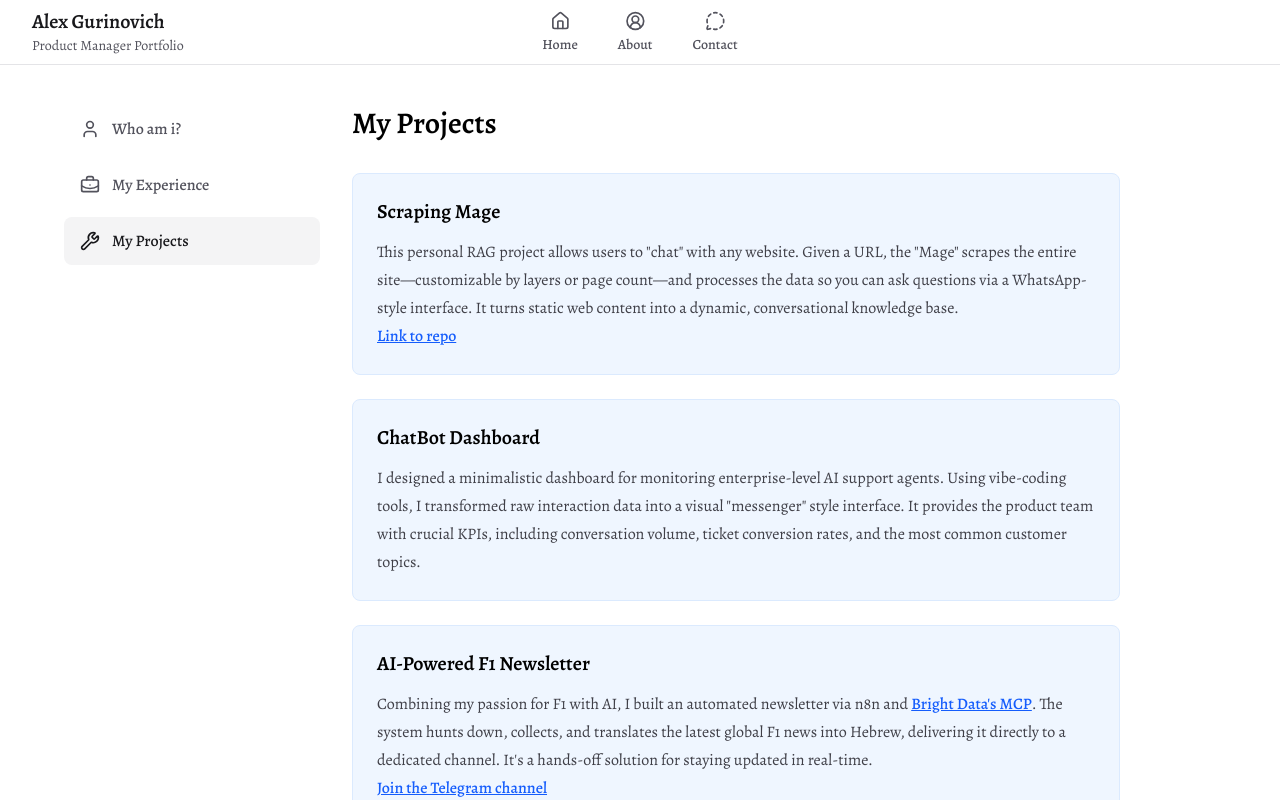
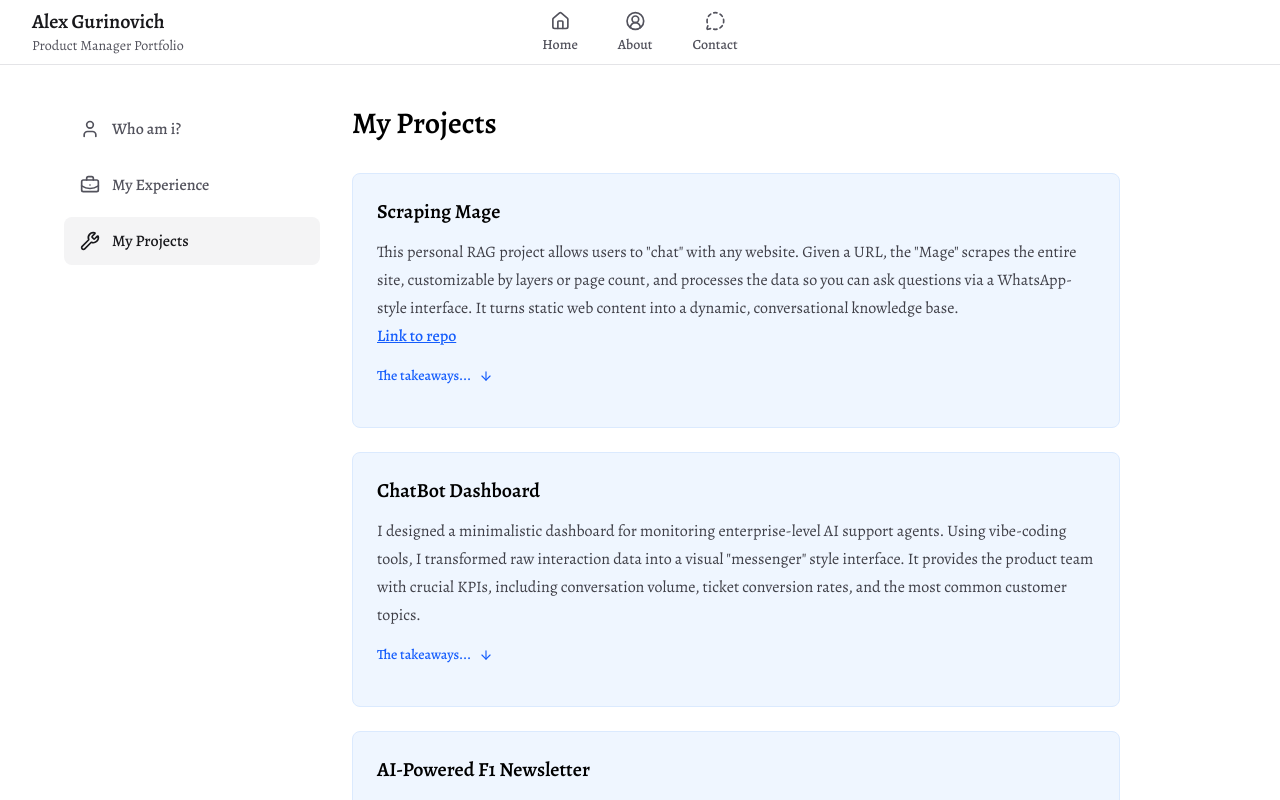
Before and after one commit to AlexGuri99/Portfolio-website, a Next.js app: page /about in a window 1280 px wide. Both pictures are taken after a click on the button "My Projects". Shown: the top 800 px of the page. Built offline with nearby package versions, Linux system fonts and the light colour scheme.

Commit message:
Add takeaways

```diff
--- a/app/about/page.tsx
+++ b/app/about/page.tsx
@@ -2,6 +2,33 @@
 
 import { useState } from "react";
 import { User, BriefcaseBusiness, Wrench, ArrowUp } from "lucide-react";
+
+const ProjectDetails = ({ goal, learning }: { goal: string; learning: string }) => {
+    const [isOpen, setIsOpen] = useState(false);
+
+    return (
+        <div className="mt-4">
+            <button
+                onClick={() => setIsOpen(!isOpen)}
+                className="flex items-center gap-2 text-sm font-medium text-blue-600 dark:text-blue-400 hover:text-blue-700 dark:hover:text-blue-300 transition-colors"
+            >
+                {isOpen ? "Show less" : "The takeaways..."}
+                <ArrowUp size={14} className={`transition-transform duration-300 ${isOpen ? "" : "rotate-180"}`} />
+            </button>
+
+            <div className={`grid transition-all duration-300 ease-in-out ${isOpen ? "grid-rows-[1fr] opacity-100 mt-4" : "grid-rows-[0fr] opacity-0"}`}>
+                <div className="overflow-hidden space-y-3 border-t border-blue-200 dark:border-blue-800/50 pt-4">
+                    <p className="text-sm leading-6 text-zinc-800 dark:text-zinc-200">
+                        <strong className="text-blue-700 dark:text-blue-400">The Goal:</strong> {goal}
+                    </p>
+                    <p className="text-sm leading-6 text-zinc-800 dark:text-zinc-200">
+                        <strong className="text-blue-700 dark:text-blue-400">What it taught me:</strong> {learning}
+                    </p>
+                </div>
+            </div>
+        </div>
+    );
+};
 
 export default function About() {
     const [activeSection, setActiveSection] = useState("Who am i?");
@@ -212,11 +239,15 @@ export default function About() {
                                             Scraping Mage
                                         </h3>
                                         <p className="text-base leading-7 text-zinc-700 dark:text-zinc-300">
-                                            This personal RAG project allows users to "chat" with any website. Given a URL, the "Mage" scrapes the entire site—customizable by layers or page count—and processes the data so you can ask questions via a WhatsApp-style interface. It turns static web content into a dynamic, conversational knowledge base.
+                                            This personal RAG project allows users to "chat" with any website. Given a URL, the "Mage" scrapes the entire site, customizable by layers or page count, and processes the data so you can ask questions via a WhatsApp-style interface. It turns static web content into a dynamic, conversational knowledge base.
                                         </p>
                                         <p className="text-base leading-7 text-zinc-700 dark:text-zinc-300">
                                             <a href="https://github.com/AlexGuri99/scraping-mage" target="_blank" rel="noopener noreferrer" className="text-blue-600 dark:text-blue-400 hover:text-blue-700 dark:hover:text-blue-300 underline font-medium">Link to repo</a>
                                         </p>
+                                        <ProjectDetails
+                                            goal="To transform static websites into interactive, conversational knowledge bases using RAG and a WhatsApp-style interface."
+                                            learning="I learned how to manage complex data ingestion pipelines and the importance of data chunking and vector embeddings."
+                                        />
                                     </div>
 
                                     {/* ChatBot Dashboard */}
@@ -227,6 +258,10 @@ export default function About() {
                                         <p className="text-base leading-7 text-zinc-700 dark:text-zinc-300">
                                             I designed a minimalistic dashboard for monitoring enterprise-level AI support agents. Using vibe-coding tools, I transformed raw interaction data into a visual "messenger" style interface. It provides the product team with crucial KPIs, including conversation volume, ticket conversion rates, and the most common customer topics.
                                         </p>
+                                        <ProjectDetails
+                                            goal="To provide a high-level visual monitoring tool for enterprise AI agents, turning raw logs into actionable business KPIs."
+                                            learning="This project sharpened my ability to translate technical metrics (interaction data) into product-driven insights (conversion rates) that non-technical stakeholders can value."
+                                        />
                                     </div>
 
                                     {/* AI-Powered F1 Newsletter */}
@@ -249,6 +284,10 @@ export default function About() {
                                         <p className="text-base leading-7 text-zinc-700 dark:text-zinc-300">
                                             <a href="https://t.me/f1israel" target="_blank" rel="noopener noreferrer" className="text-blue-600 dark:text-blue-400 hover:text-blue-700 dark:hover:text-blue-300 underline font-medium">Join the Telegram channel</a>
                                         </p>
+                                        <ProjectDetails
+                                            goal="To automate the discovery, translation, and delivery of global Formula 1 news to a Hebrew-speaking audience in real-time."
+                                            learning="It taught me the power of the Model Context Protocol (MCP) and how to orchestrate multi-step automated workflows that handle cross-language content at scale."
+                                        />
                                     </div>
 
                                     {/* Custom n8n Nodes */}
@@ -283,6 +322,10 @@ export default function About() {
                                         <p className="text-base leading-7 text-zinc-700 dark:text-zinc-300">
                                             <a href="https://www.npmjs.com/package/n8n-nodes-browserai" target="_blank" rel="noopener noreferrer" className="text-blue-600 dark:text-blue-400 hover:text-blue-700 dark:hover:text-blue-300 underline font-medium">BrowserAI node</a>
                                         </p>
+                                        <ProjectDetails
+                                            goal="To bridge the gap between powerful browser-automation APIs and no-code users by building native, 'plug-and-play' integrations."
+                                            learning="I gained a deep understanding of API architecture and NPM package development, realizing that great tooling is about removing friction for the end user."
+                                        />
                                     </div>
 
                                     {/* Zendesk & Mintlify Automation */}
@@ -296,6 +339,10 @@ export default function About() {
                                         <p className="text-base leading-7 text-zinc-700 dark:text-zinc-300">
                                             <a href="https://n8n.io/workflows/5046-automate-customer-support-with-mintlify-documentation-and-zendesk-ai-agent/" target="_blank" rel="noopener noreferrer" className="text-blue-600 dark:text-blue-400 hover:text-blue-700 dark:hover:text-blue-300 underline font-medium">Link to the project</a>
                                         </p>
+                                        <ProjectDetails
+                                            goal="To reduce customer support overhead by automatically resolving tickets using existing technical documentation as a primary source of truth."
+                                            learning="This taught me the practical efficiency of 'Documentation-as-a-Service' and how AI can drastically improve operational margins by killing manual, repetitive tasks."
+                                        />
                                     </div>
                                 </div>
                             </div>
```
